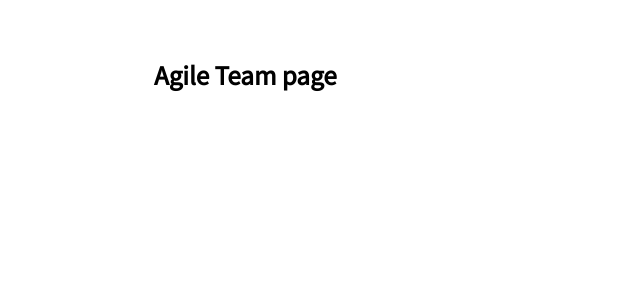
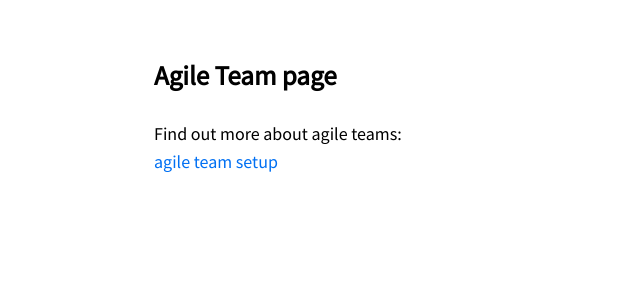
Before and after one commit to Inceptionize/inceptionize, a Next.js app: page /agile-team in a window 1280 px wide. Shown: the top 300 px of the page, without its empty margins (0-640 px from the left). Built offline with nearby package versions, Linux system fonts and the light colour scheme.

Commit message:
#14 Add link on agile team setup page

```diff
--- /dev/null
+++ b/components/agile-team-content/agileteamcontent.module.scss
@@ -0,0 +1,6 @@
+.content {
+    p {
+        display: flex;
+        flex-direction: column;
+    }
+}
--- /dev/null
+++ b/components/agile-team-content/index.tsx
@@ -0,0 +1,20 @@
+import React, { ReactElement } from "react";
+import styles from "./agileteamcontent.module.scss";
+
+function AgileTeamContent(): ReactElement {
+  return (
+    <div className={styles.content}>
+      <p>
+        Find out more about agile teams:
+        <a
+          href="https://www.funretrospectives.com/defining-the-team-principles/
+"
+        >
+          agile team setup
+        </a>
+      </p>
+    </div>
+  );
+}
+
+export default AgileTeamContent;
--- a/pages/agile-team.tsx
+++ b/pages/agile-team.tsx
@@ -1,10 +1,12 @@
 import React, { ReactElement } from "react";
 import Layout from "../components/layout";
+import AgileTeamContent from "../components/agile-team-content";
 
 function AgileTeam(): ReactElement {
   return (
     <Layout>
       <h2> Agile Team page</h2>
+      <AgileTeamContent />
     </Layout>
   );
 }
```
